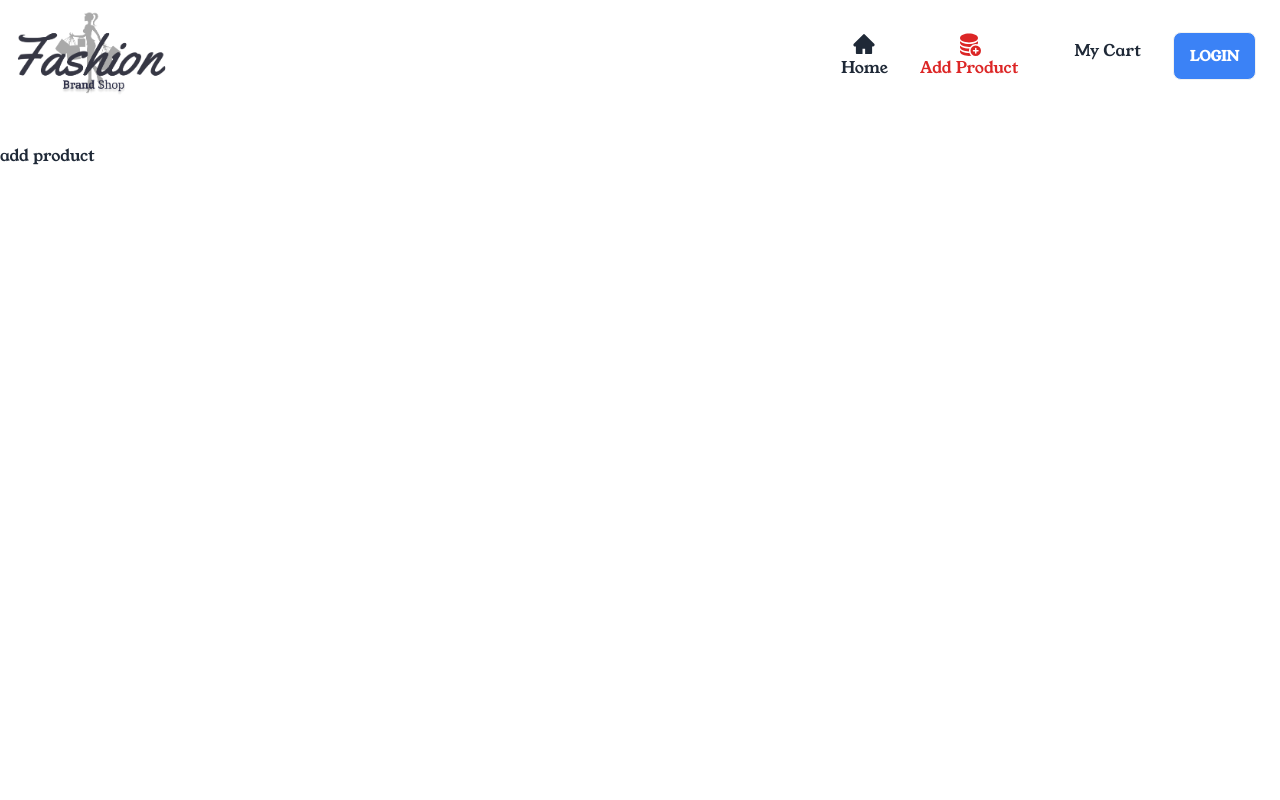
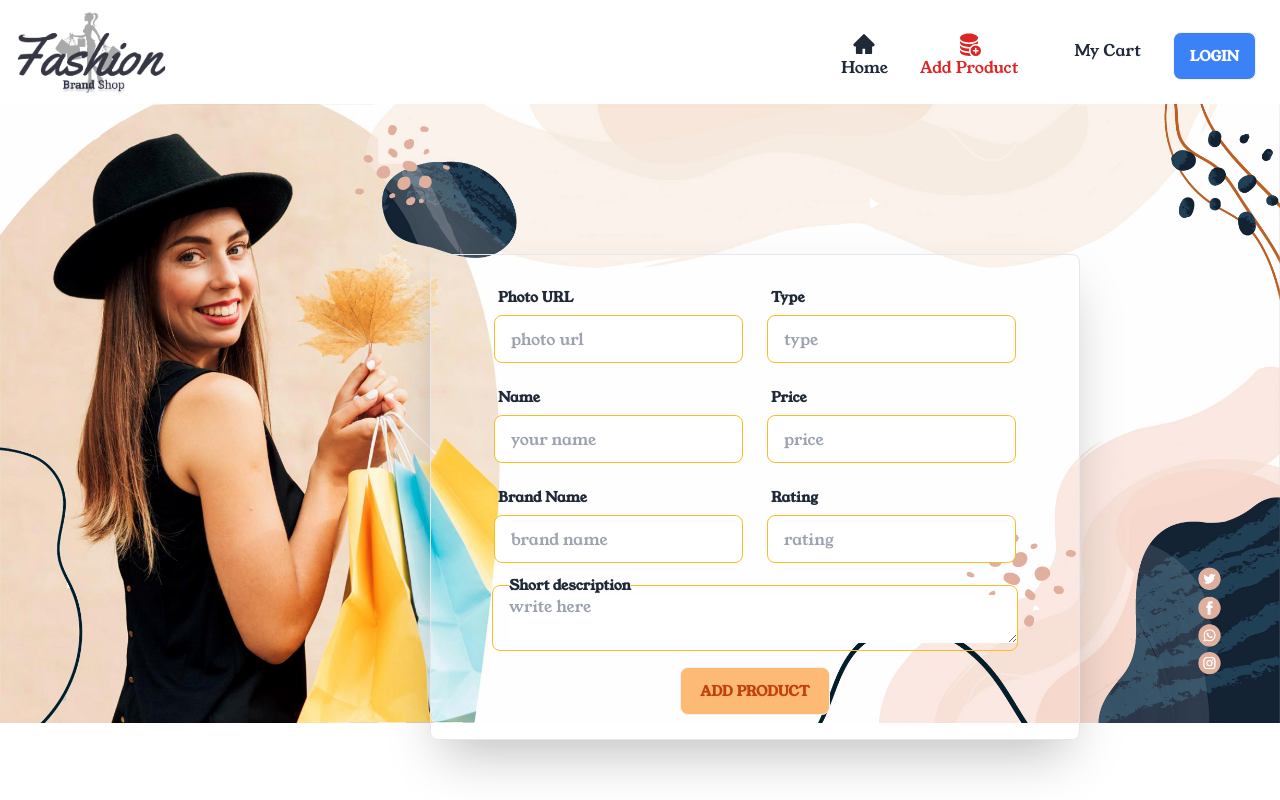
Before and after one commit to Rifa9oct/10_FashionBrandShop-client-side, a React (Vite) app: page /addProduct in a window 1280 px wide. Built offline with nearby package versions, Linux system fonts and the light colour scheme; no server answers; some icons are missing.

Commit message:
designed add product page

```diff
--- a/src/Navbar/Navbar.jsx
+++ b/src/Navbar/Navbar.jsx
@@ -19,7 +19,7 @@ const Navbar = () => {
     </>
 
     return (
-        <div className="navbar mb-10 flex-col md:flex-row items-center justify-between pb-5 md:pb-0 bg-[#FFFFFF]">
+        <div className="navbar flex-col md:flex-row items-center justify-between pb-5 md:pb-0 bg-[#FFFFFF]">
             <div>
                 <div className="dropdown">
                     <label tabIndex={0} className="btn btn-ghost lg:hidden">
--- a/src/Pages/AddProduct/AddProduct.jsx
+++ b/src/Pages/AddProduct/AddProduct.jsx
@@ -1,8 +1,88 @@
+import add from "../../assets/add.jpg"
 
 const AddProduct = () => {
+
+    const handleAddProduct = e =>{
+        e.preventDefault();
+        const form = e.target;
+        const name = form.name.value;
+        const photoUrl = form.photoUrl.value;
+        const brand = form.brand.value;
+        const type = form.type.value;
+        const price = form.price.value;
+        const rating = form.rating.value;
+        const description = form.description.value;
+
+        console.log(photoUrl, name, brand, type, price, rating, description);
+
+    }
+
+
     return (
         <div>
-            <h1>add product</h1>
+            <div className="relative rounded-lg">
+                <img className="w-full" src={add} />
+                <div className="absolute top-[150px] right-[200px] bg-transparent w-[650px] p-6 rounded-lg shadow-2xl border">
+                    <form onSubmit={handleAddProduct}>
+                        {/* left side */}
+                        <div className="flex gap-6 justify-center">
+                            <div>
+                                <div className="form-control">
+                                    <label className="label">
+                                        <span className="label-text font-bold ">Photo URL</span>
+                                    </label>
+                                    <input type="text" name="photoUrl" placeholder="photo url" className="input input-bordered input-warning w-full max-w-xs" />
+                                </div>
+                                <div className="form-control">
+                                    <label className="label">
+                                        <span className="label-text mt-4 font-bold">Name</span>
+                                    </label>
+                                    <input type="text" name="name" placeholder="your name" className="input input-bordered input-warning w-full max-w-xs" />
+                                </div>
+                                <div className="form-control">
+                                    <label className="label">
+                                        <span className="label-text mt-4 font-bold">Brand Name</span>
+                                    </label>
+                                    <input type="text" name="brand" placeholder="brand name" className="input input-bordered input-warning w-full max-w-xs" />
+                                </div>
+                            </div>
+
+                            {/* right side */}
+                            <div>
+                                <div className="form-control">
+                                    <label className="label">
+                                        <span className="label-text font-bold">Type</span>
+                                    </label>
+                                    <input type="text" name="type" placeholder="type" className="input input-bordered input-warning w-full max-w-xs" />
+                                </div>
+                                <div className="form-control">
+                                    <label className="label">
+                                        <span className="label-text mt-4 font-bold">Price</span>
+                                    </label>
+                                    <input type="text" name="price" placeholder="price" className="input input-bordered input-warning w-full max-w-xs" />
+                                </div>
+                                <div className="form-control">
+                                    <label className="label">
+                                        <span className="label-text mt-4 font-bold">Rating</span>
+                                    </label>
+                                    <input type="text" name="rating" placeholder="rating" className="input input-bordered input-warning w-full max-w-xs" />
+                                </div>
+                            </div>
+                        </div>
+
+                        <div>
+                            <fieldset className="focus-within:border-[3px] border mt-3 input-warning w-[500px] rounded-lg mx-auto">
+                                <legend className="ml-4 font-bold text-sm">Short description</legend>
+                                <textarea className="outline-none ml-4" name="description" placeholder="write here" cols="49"></textarea>
+                            </fieldset>
+                        </div>
+
+                        <div className="form-control w-1/4 mt-4 mx-auto">
+                            <button className="btn bg-orange-300 hover:bg-orange-400 text-orange-700 hover:text-white ">Add Product</button>
+                        </div>
+                    </form>
+                </div>
+            </div>
         </div>
     );
 };
--- a/src/Pages/Login/Login.jsx
+++ b/src/Pages/Login/Login.jsx
@@ -50,7 +50,7 @@ const Login = () => {
                         <label className="label">
                             <span className="label-text">Email</span>
                         </label>
-                        <input type="email" name="email" placeholder="Your email" className="input input-bordered" required />
+                        <input type="email" name="email" placeholder="your email" className="input input-bordered" required />
                     </div>
                     <div className="form-control">
                         <label className="label">
--- a/src/Pages/Register/Register.jsx
+++ b/src/Pages/Register/Register.jsx
@@ -2,7 +2,6 @@ import { useContext, useState } from "react";
 import registerImg from "../../assets/register.jpg"
 import { FaEye, FaEyeSlash } from 'react-icons/fa';
 import { Link } from "react-router-dom";
-
 import Swal from 'sweetalert2';
 import { AuthContext } from "../../AuthProvider/AuthProvider";
 import { updateProfile } from "firebase/auth";
@@ -62,7 +61,7 @@ const Register = () => {
                         <label className="label">
                             <span className="label-text mt-4">Name</span>
                         </label>
-                        <input type="text" name="name" placeholder="Youe name" className="input input-bordered" required />
+                        <input type="text" name="name" placeholder="your name" className="input input-bordered" required />
                     </div>
                     <div className="form-control">
                         <label className="label">
@@ -74,7 +73,7 @@ const Register = () => {
                         <label className="label">
                             <span className="label-text">Email</span>
                         </label>
-                        <input type="email" name="email" placeholder="Your email" className="input input-bordered" required />
+                        <input type="email" name="email" placeholder="your email" className="input input-bordered" required />
                     </div>
                     <div className="form-control">
                         <label className="label">
@@ -99,10 +98,10 @@ const Register = () => {
                     </div>
 
                     <div className="form-control w-3/4 mt-4 mx-auto">
-                        <button className="btn bg-yellow-500 hover:bg-yellow-600 text-white ">Register</button>
+                        <button className="btn bg-pink-400 hover:bg-pink-600 text-white ">Register</button>
                     </div>
 
-                    <p className="mt-4 mb-6 text-center">Already have an account? Please <Link className="text-yellow-600 font-bold underline underline-offset-2" to="/login">Login</Link></p>
+                    <p className="mt-4 mb-6 text-center">Already have an account? Please <Link className="text-pink-600 font-bold underline underline-offset-2" to="/login">Login</Link></p>
                 </form>
             </div>
         </div>
```
Also changed, not shown: src/assets/add.jpg (added), src/assets/register.jpg, src/components/ShowBrand/ShowBrand.css (line endings or trailing spaces).
